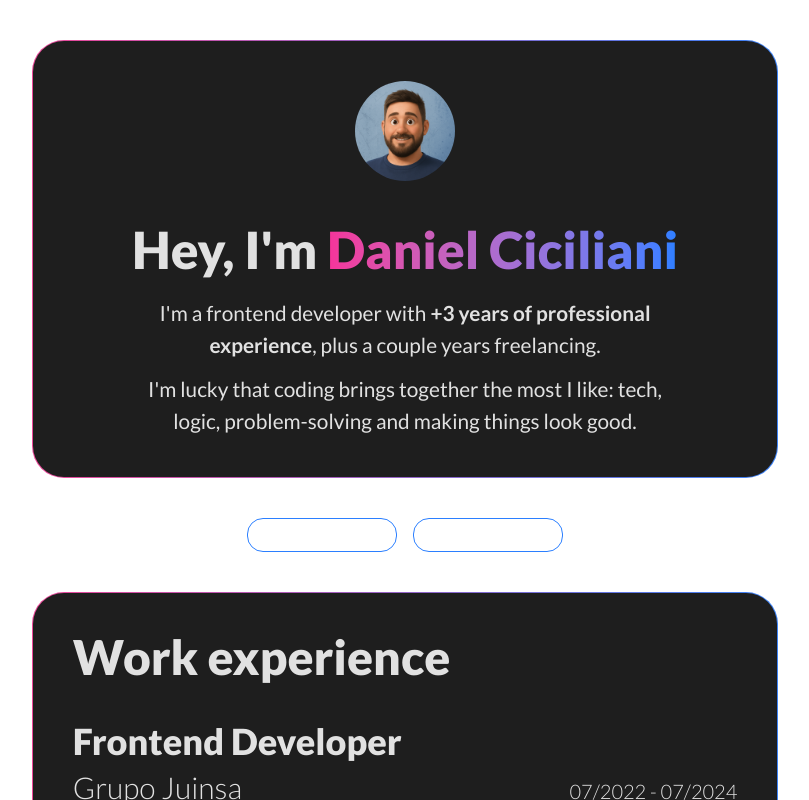
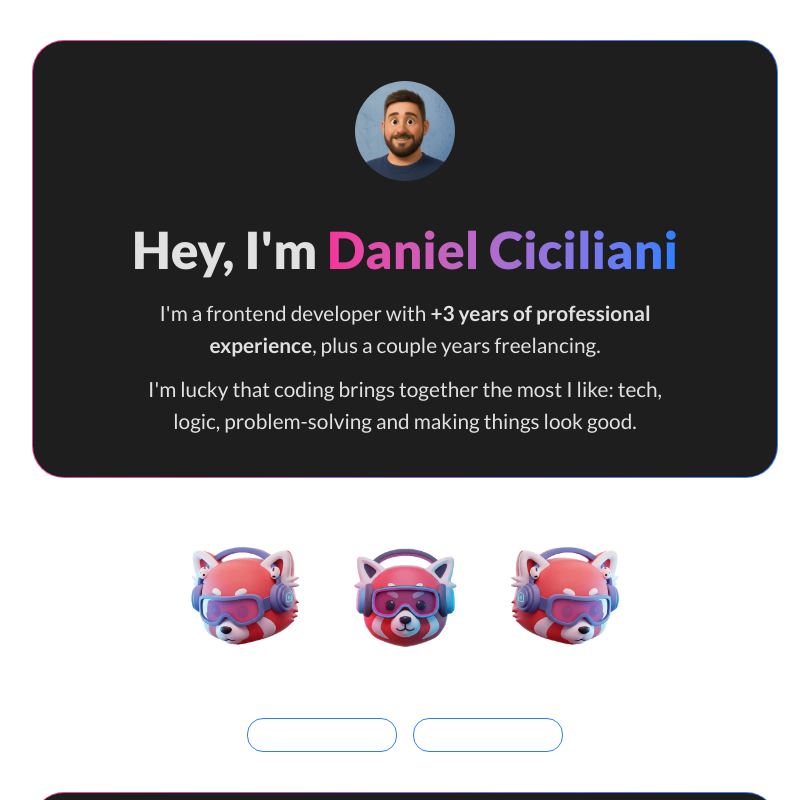
Before and after one commit to danielciciliani/portfolio, a React (Vite) app: page / in a window 1280 px wide. Shown: the top 800 px of the page, without its empty margins (235-1044 px from the left). Built offline with nearby package versions, Linux system fonts and the light colour scheme.

Commit message:
feat: add Panda component

```diff
--- a/src/App.jsx
+++ b/src/App.jsx
@@ -5,6 +5,7 @@ import CtaLink from './components/CtaLink/CtaLink'
 import Experience from './components/Experience/Experience'
 import Projects from './components/Projects/Projects'
 import AboutMe from './components/AboutMe/AboutMe'
+import Panda from './components/Panda/Panda'
 
 function App() {
 
@@ -16,6 +17,7 @@ function App() {
           <Card>
             <Profile></Profile>
           </Card>
+          <Panda></Panda>
           <CtaLink></CtaLink>
           <Card>
             <Experience></Experience>
--- a/src/components/CtaLink/CtaLink.jsx
+++ b/src/components/CtaLink/CtaLink.jsx
@@ -1,9 +1,10 @@
+import { FaGithub, FaLinkedin } from "react-icons/fa";
 
 function CtaLink(){
 
 const links = [
-    {id: 1, link: 'linkedin.com' , text: 'linkedin'},
-    {id: 2, link: 'github.com' , text: 'github'}
+    {id: 1, link: 'linkedin.com' , text: 'linkedin', icon: FaLinkedin},
+    {id: 2, link: 'github.com' , text: 'github', icon: FaGithub}
 ];
 
 
@@ -12,17 +13,21 @@ const links = [
             <div className="flex gap-4 content-between w-[100%] justify-center">
             {
 
-                links.map( (e) => (
-                    <div key={e.id} className="border-1  border-blue-500 rounded-2xl px-5 py-1 text-color-base min-w-[150px] text-center hover:border-pink-500 hover:scale-110 transition-all">
+                links.map( (e) => {
+                    const Icon = e.icon;
+                    return (
+                    <div key={e.id} className="border-1  border-blue-500 rounded-2xl px-5 py-1 text-color-base min-w-[150px] hover:border-pink-500 hover:text-white hover:scale-110 transition-all duration-200">
                         <a
                             href={e.link}
-
+                            target="_blank"
+                            className="flex gap-2 items-center justify-center"
                         >
+                            <Icon size={20}></Icon>
                             {e.text}
                         </a>
                     </div>
-
-                    ))}
+                    );
+                })}
             </div>
         </>
     );
--- /dev/null
+++ b/src/components/Panda/Panda.jsx
@@ -0,0 +1,20 @@
+
+function Panda() {
+    return (
+        <>
+            <div className="w-full flex flex-row justify-center">
+                <div className="w-40 h-40">
+                    <img className="w-full h-full" src="/panda_transparent_logo_l.png" alt="red panda logo" />
+                </div>
+                <div className="w-40 h-40">
+                    <img className="w-full h-full" src="/panda_transparent_logo.png" alt="red panda logo" />
+                </div>
+                <div className="w-40 h-40">
+                    <img className="w-full h-full" src="/panda_transparent_logo_r.png" alt="red panda logo" />
+                </div>
+            </div>
+        </>
+    );
+}
+
+export default Panda;
```
